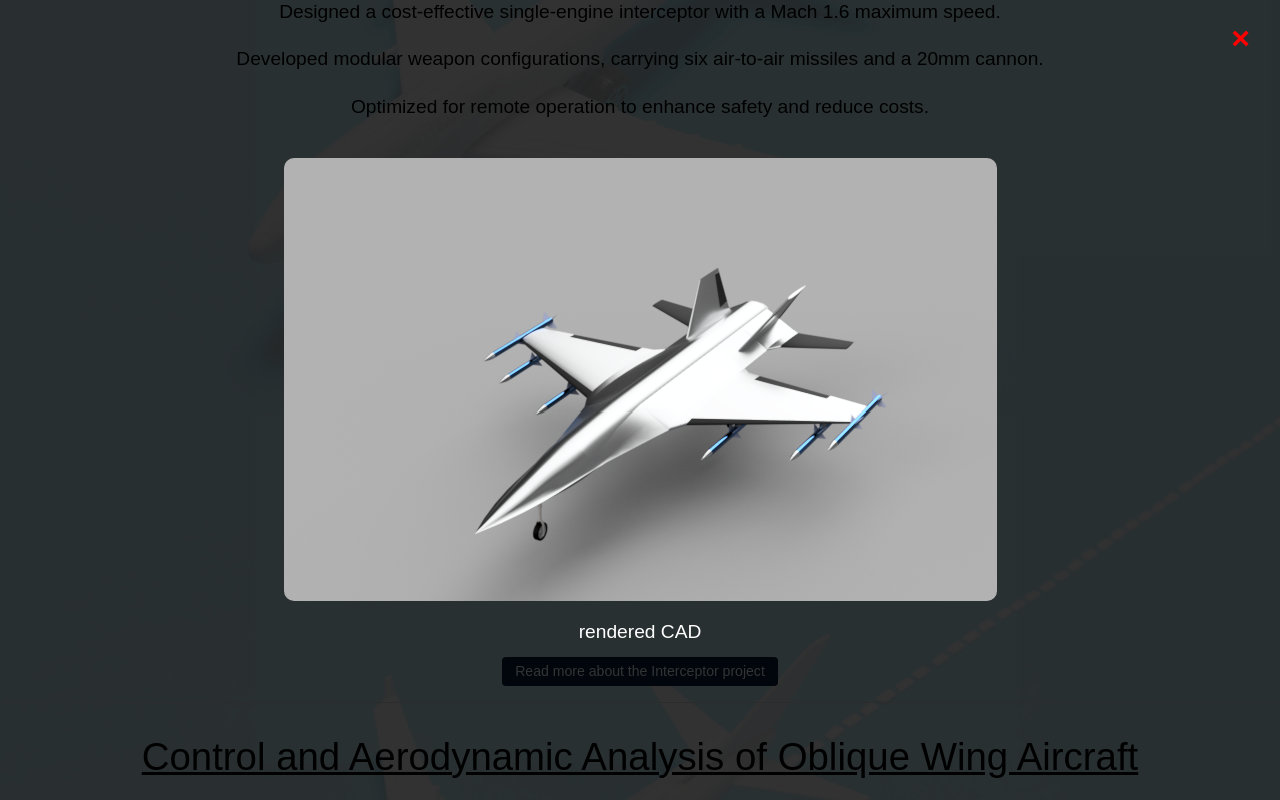
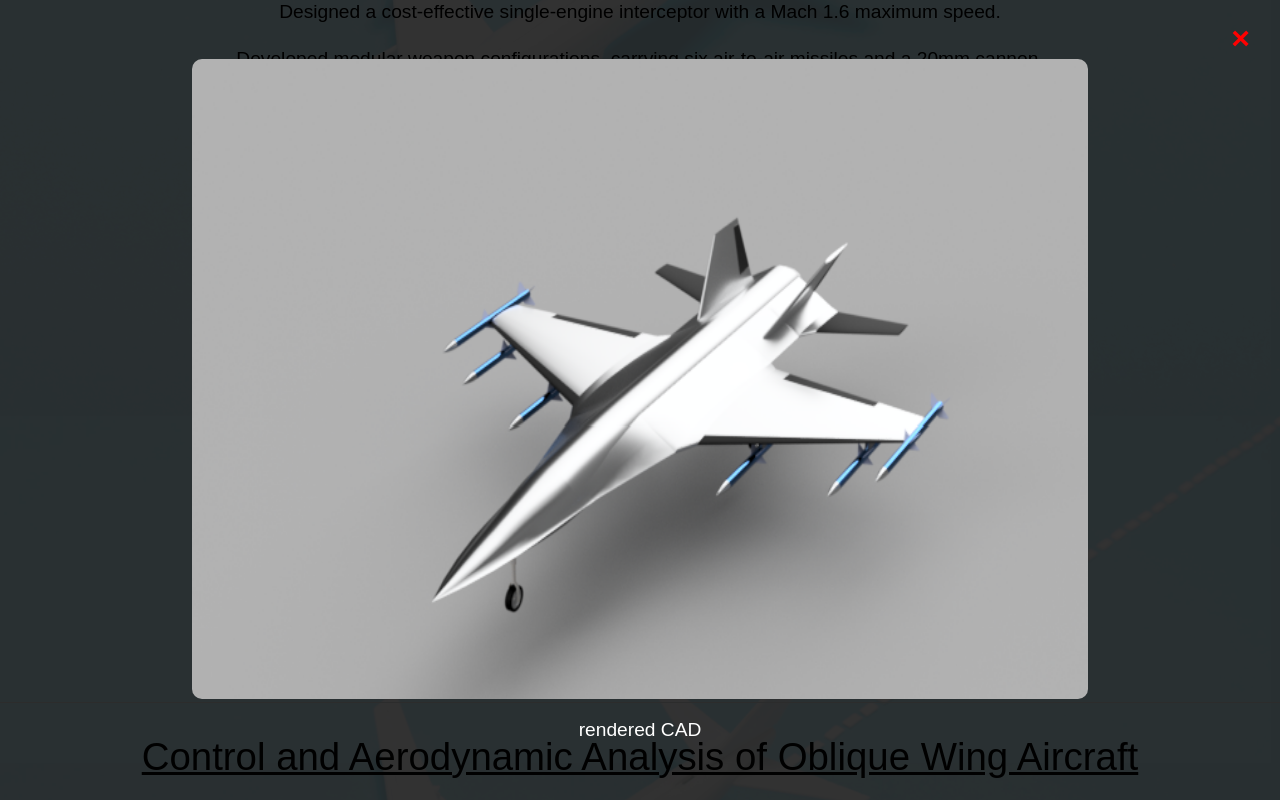
Before and after one commit to chinmoytarafder/portfolio, a plain HTML site: page index.html in a window 1280 px wide. Both pictures are taken after a click on the picture 639 px from the left and 839 px from the top of the page. Shown: the part 439-1239 px from the top of the page. Drawn offline with Linux system fonts and the light colour scheme.

Commit message:
Update style.css

```diff
--- a/css/style.css
+++ b/css/style.css
@@ -114,6 +114,13 @@ p,li{
     box-shadow: 0 4px 8px rgba(0, 0, 0, 0.2); /* Subtle shadow */
     transform: scale(1); /* Initial scale */
     transition: transform 0.3s ease, box-shadow 0.3s ease; /* Smooth transition for scale and shadow */
+}
+
+.lightbox-content {
+    width:80%;
+    height: 30%;
+    border-radius: 10px;
+    margin-bottom: 10px; /* Space between image and caption */
 }
 
 .project img:hover {
@@ -252,6 +259,13 @@ footer p {
     footer p {
         font-size: 1vw; /* Adjust font size */
     }
+
+    .lightbox-content {
+        width:70%;
+        height: 80%;
+        border-radius: 10px;
+        margin-bottom: 10px; /* Space between image and caption */
+    }
 }
 
 /* Larger Screens (Desktop and above) */
@@ -287,6 +301,7 @@ footer p {
     p,li{
         font-size: 1.5vw;
     }
+
 
 }
 
@@ -396,10 +411,6 @@ body {
     text-align: center; /* Center-align image and caption */
 }
 
-.lightbox-content {
-    border-radius: 10px;
-    margin-bottom: 10px; /* Space between image and caption */
-}
 
 .caption {
     color: white;
```
